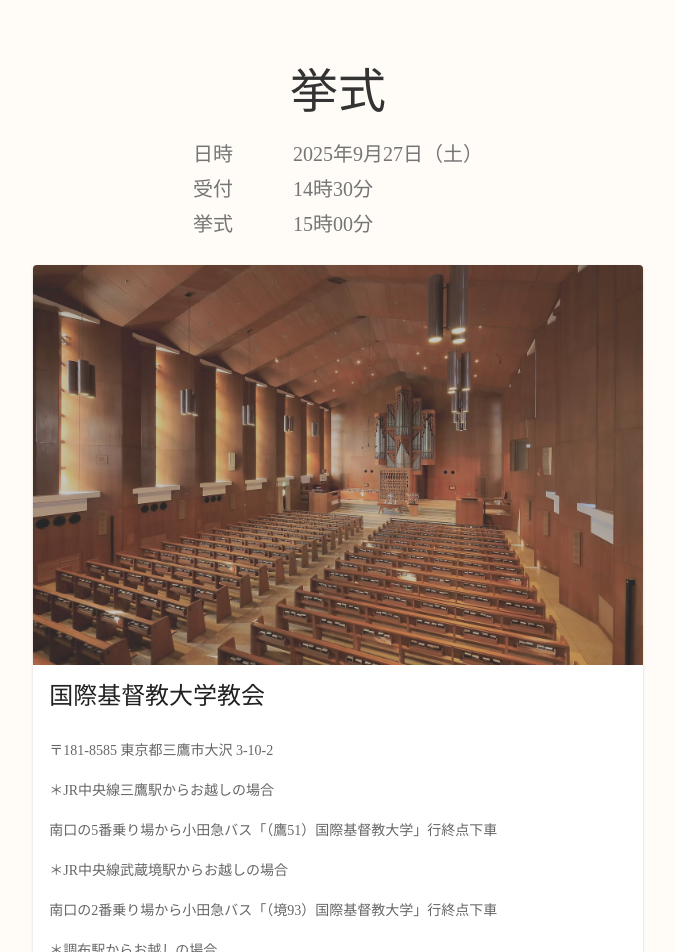
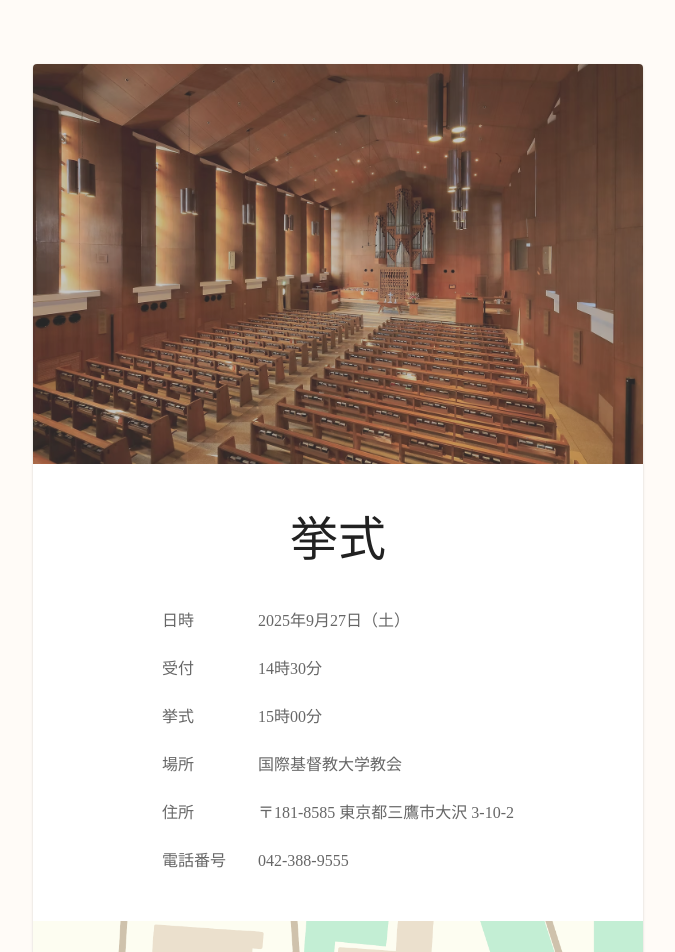
Before and after one commit to milkandhoney995/web-invitation, a Next.js app: page / in a window 1280 px wide. Shown: the part 1800-2752 px from the top of the page, without its empty margins (302-977 px from the left). Built offline with nearby package versions, Linux system fonts and the light colour scheme; a web font is replaced by a local one.

Commit message:
不要な定義、コンポーネント削除

```diff
--- a/app/components/CardBody.tsx
+++ b/app/components/CardBody.tsx
@@ -1,4 +1,5 @@
 /** @jsxImportSource @emotion/react **/
+import theme from "@/style/theme";
 import { css } from "@emotion/react"
 import { Button, Card, CardActions, CardContent, CardMedia, Typography } from "@mui/material";
 
@@ -11,6 +12,12 @@ type Props = {
 }
 
 const style = {
+  contents: css({
+    display: "flex",
+    flexDirection: "column",
+    alignItems: "center",
+    padding: theme.validTheme.num48
+  }),
   cardMedia: css({
     filter: "brightness(0.9) contrast(70%)"
   }),
@@ -31,11 +38,11 @@ const CardBody = (props: Props) => {
           alt={title}
           css={style.cardMedia}
         />
-        <CardContent>
-          <Typography gutterBottom variant="h5" component="div">
+        <CardContent sx={style.contents}>
+          <Typography gutterBottom variant="h3">
             {title}
           </Typography>
-          <Typography variant="body2" sx={{ color: 'text.secondary' }} css={style.body}>
+          <Typography variant="body1" sx={{ color: 'text.secondary' }} css={style.body}>
             {children}
           </Typography>
         </CardContent>
--- a/app/components/CardController.tsx
+++ b/app/components/CardController.tsx
@@ -1,33 +1,26 @@
 /** @jsxImportSource @emotion/react **/
-import CardMain from "./CardMain";
 import CardBody from "./CardBody";
 
 interface Props  {
-  mainTitle?: string
   bodyTitle?: string
-  children: React.ReactNode[]
+  children: React.ReactNode
   mainImg: string
   bodyImg: string
   mapUrl: string
 }
 
 const CardController = (props: Props) => {
-  const { mainTitle, bodyTitle, children, mainImg, bodyImg, mapUrl } = props
+  const { bodyTitle, children, mainImg, bodyImg, mapUrl } = props
 
   return (
     <div>
-      <CardMain
-        title={mainTitle}
-      >
-        {children[0]}
-      </CardMain>
       <CardBody
         title={bodyTitle}
         mainImg={mainImg}
         bodyImg={bodyImg}
         mapUrl={mapUrl}
       >
-        {children[1]}
+        {children}
       </CardBody>
     </div>
   )
--- a/app/components/CardMain.tsx
+++ /dev/null
@@ -1,30 +0,0 @@
-/** @jsxImportSource @emotion/react **/
-import { css } from "@emotion/react"
-import CardTitle from "./CardTitle";
-import CardSubtitle from "./CardSubtitle";
-
-type Props = {
-  title?: string
-  children?: React.ReactNode
-}
-
-const style = {
-  card: css({
-    display: "flex",
-    flexDirection: "column",
-    alignItems: "center",
-    marginBottom: "1rem"
-  })
-}
-
-const CardMain = (props: Props) => {
-  const { title, children } = props
-  return (
-    <div css={style.card}>
-      <CardTitle label={title} />
-      <CardSubtitle>{children}</CardSubtitle>
-    </div>
-  )
-};
-
-export default CardMain;
--- a/app/components/CardSubtitle.tsx
+++ /dev/null
@@ -1,23 +0,0 @@
-/** @jsxImportSource @emotion/react **/
-import theme from "@/style/theme";
-import { css } from "@emotion/react"
-import { Typography } from "@mui/material";
-
-type Props = {
-  children?: React.ReactNode
-}
-
-const style = {
-  title: css({
-    color: `${theme.validTheme.cardSubtitleColor}`,
-    whiteSpace: 'pre-line',
-    fontSize: "1.25rem"
-  })
-}
-
-const CardSubtitle = (props: Props) => {
-  const { children } = props
-  return <Typography variant="subtitle1" gutterBottom css={style.title}>{children}</Typography>
-};
-
-export default CardSubtitle;
--- a/app/components/CardTitle.tsx
+++ /dev/null
@@ -1,13 +0,0 @@
-/** @jsxImportSource @emotion/react **/
-import { Typography } from "@mui/material";
-
-type Props = {
-  label?: string
-}
-
-const CardTitle = (props: Props) => {
-  const { label = 'ラベル' } = props
-  return <Typography variant="h3" gutterBottom>{label}</Typography>
-};
-
-export default CardTitle;
--- a/app/components/RadioGroupController.tsx
+++ b/app/components/RadioGroupController.tsx
@@ -4,6 +4,7 @@ import React from 'react';
 import { Controller, Control, FieldValues, Path } from 'react-hook-form';
 import { RadioGroup, FormControlLabel, Radio, FormLabel, FormControl } from '@mui/material';
 import { DynamicGuestField, GuestField } from '@/types/DynamicGuestField';
+import { css } from "@emotion/react"
 
 interface Items {
   value: string
@@ -17,6 +18,12 @@ interface RadioGroupControllerProps<T extends FieldValues> {
   onChange?: (e: React.ChangeEvent<HTMLInputElement>) => void;
   legend: string;
   items: Array<Items>;
+}
+
+const style = {
+  title: css({
+    whiteSpace: 'pre-line'
+  })
 }
 
 const RadioGroupController = <T extends FieldValues>({
@@ -33,7 +40,7 @@ const RadioGroupController = <T extends FieldValues>({
       control={control}
       render={({ field }) => (
         <>
-          <FormLabel component="legend">{legend}</FormLabel>
+          <FormLabel component="legend" sx={style.title}>{legend}</FormLabel>
           <FormControl fullWidth>
             <RadioGroup
               {...field}
--- a/app/page.tsx
+++ b/app/page.tsx
@@ -60,14 +60,10 @@ export default function Home() {
           <CardController
             key={index}
             mainImg={event.mainImg}
-            mainTitle={event.title}
-            bodyTitle={event.place}
+            bodyTitle={event.title}
             bodyImg={event.bodyImg}
             mapUrl={event.mapUrl}
           >
-            <>
-              {event.date}
-            </>
             <>
               {event.access}
             </>
--- a/constants/eventData.ts
+++ b/constants/eventData.ts
@@ -1,7 +1,5 @@
 type WeddingEvent = {
   title: string;
-  place: string;
-  date: string;
   mainImg: string;
   bodyImg: string;
   mapUrl: string;
@@ -12,32 +10,28 @@ type WeddingEvent = {
 export const WEDDING_EVENTS: WeddingEvent[] = [
   {
     title: '挙式',
-    place: '国際基督教大学教会',
-    date: '日時　　　2025年9月27日（土）\n受付　　　14時30分\n挙式　　　15時00分',
     mainImg: '/images/church.avif',
     bodyImg: '/images/church_map.png',
     mapUrl: 'https://maps.app.goo.gl/Dp5Fxs2ZkpE51jcH6',
     access: `
-    〒181-8585 東京都三鷹市大沢 3-10-2\n
-    ＊JR中央線三鷹駅からお越しの場合\n
-    南口の5番乗り場から小田急バス「（鷹51）国際基督教大学」行終点下車\n
-    ＊JR中央線武蔵境駅からお越しの場合\n
-    南口の2番乗り場から小田急バス「（境93）国際基督教大学」行終点下車\n
-    ＊調布駅からお越しの場合\n
-    北口の14番乗り場から小田急バス「（境91）武蔵境駅南口」行\n
-    または「（ 鷹51）三鷹駅（西野御塔坂下経由）」行乗車「富士重工前」下車 徒歩10分`
+    日時　　　　2025年9月27日（土）
+    \n受付　　　　14時30分
+    \n挙式　　　　15時00分
+    \n場所　　　　国際基督教大学教会
+    \n住所　　　　〒181-8585 東京都三鷹市大沢 3-10-2
+    \n電話番号　　042-388-9555`
   },
   {
     title: '披露宴',
-    place: 'TERAKOYA',
-    date: '日時　　　2025年9月27日（土）\n受付　　　16時30分\n披露宴　　17時00分',
     mainImg: '/images/terakoya.jpeg',
     bodyImg: '/images/terakoya_map.png',
     mapUrl: 'https://maps.app.goo.gl/HynmTCntUGfewvLx7',
     access: `
-    〒184-0013 東京都小金井市前原町3-33-32\n
-    電話番号: 042-388-9555\n
-    挙式後、国際基督教大学教会より送迎バスをご用意しております。\n
-    ご利用の方は出欠の回答画面にて、お知らせくださいますようお願い申し上げます。\n`
+    日時　　　　2025年9月27日（土）
+    \n受付　　　　16時30分
+    \n挙式　　　　17時00分
+    \n場所　　　　TERAKOYA
+    \n住所　　　　〒184-0013 東京都小金井市前原町3-33-32
+    \n電話番号　　042-388-9555`
   }
 ];
--- a/constants/labelData.ts
+++ b/constants/labelData.ts
@@ -1,7 +1,9 @@
 export const labelData = {
   attendingCeremony: '挙式への出席',
   attendingReception: '披露宴への出席',
-  useBus: '披露宴会場へのバス利用',
+  useBus: `
+    披露宴会場へのバス利用（挙式後、国際基督教大学教会より送迎バスをご用意しております。\nご利用の方は出欠の回答画面にて、お知らせくださいますようお願い申し上げます。）
+  `,
   name: 'お名前',
   kana: 'かな',
   postalCode: '郵便番号',
--- a/style/theme.ts
+++ b/style/theme.ts
@@ -90,6 +90,12 @@ const theme = createTheme({
     },
     MuiButton: {
       styleOverrides: {
+        root: {
+          padding: "0.5rem 2rem"
+        },
+        sizeLarge: {
+          fontSize: '1.5rem',
+        },
         containedPrimary: {
           color: themeStyle["default"].buttonFontColor,
           '&:hover': {
```
